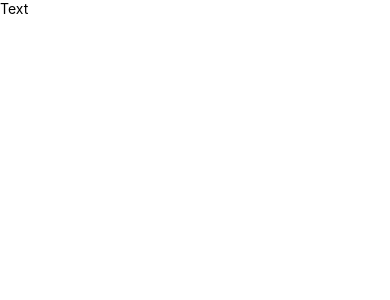
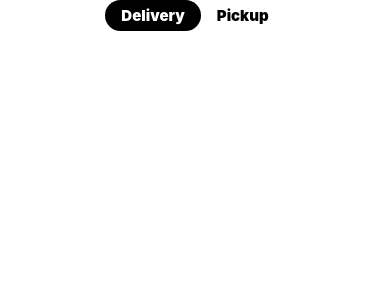
Before and after one commit to DrewXIII/Drew-Eats, a React Native app: screen / in a window 390 px wide. Shown: the top 300 px of the page. Built offline with nearby package versions, Linux system fonts and the light colour scheme.

Commit message:
feat(home screen): added home screen with header tabs

```diff
--- a/App.tsx
+++ b/App.tsx
@@ -1,12 +1,8 @@
 import React from 'react';
-import {Text, View} from 'react-native';
+import {HomeScreen} from './src/screens/HomeScreen';
 
 const App = () => {
-  return (
-    <View>
-      <Text>Text</Text>
-    </View>
-  );
+  return <HomeScreen />;
 };
 
 export default App;
--- /dev/null
+++ b/src/screens/HomeScreen.tsx
@@ -0,0 +1,11 @@
+import React from 'react';
+import {SafeAreaView, Text, View} from 'react-native';
+import {HeaderTabs} from '../components/HeaderTabs';
+
+export const HomeScreen = () => {
+  return (
+    <SafeAreaView>
+      <HeaderTabs />
+    </SafeAreaView>
+  );
+};
```
